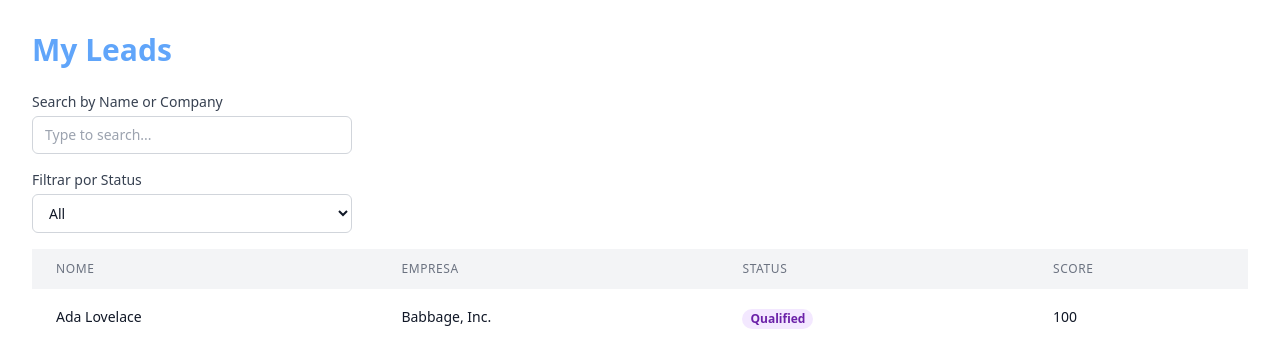
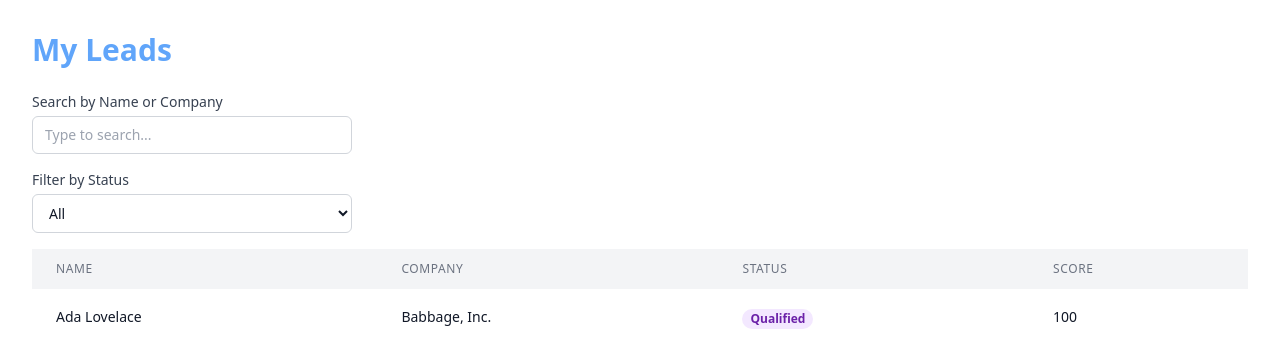
Before and after one commit to Fortuna09/mini-seller-console, a React (Vite) app: page / in a window 1280 px wide. Shown: the top 339 px of the page. Built offline with nearby package versions, Linux system fonts and the light colour scheme.

Commit message:
refactor: translate remaining UI texts to English

```diff
--- a/src/App.tsx
+++ b/src/App.tsx
@@ -136,7 +136,7 @@ function App() {
 
       <div className="mb-4 w-full sm:max-w-xs">
         <label htmlFor="status-filter" className="block text-sm font-medium text-gray-700 mb-1">
-          Filtrar por Status
+          Filter by Status
         </label>
         <select
           id="status-filter"
--- a/src/features/leads/LeadDetailPanel.tsx
+++ b/src/features/leads/LeadDetailPanel.tsx
@@ -84,7 +84,7 @@ export function LeadDetailPanel({ lead, isOpen, onClose, onUpdate, onConvert }:
                       {lead ? (
                         <div className="space-y-4">
                           <div>
-                            <h3 className="text-sm font-medium text-gray-500">Empresa</h3>
+                            <h3 className="text-sm font-medium text-gray-500">Company</h3>
                             <p className="mt-1 text-sm text-gray-900">{lead.company}</p>
                           </div>
                           <div>
@@ -120,7 +120,7 @@ export function LeadDetailPanel({ lead, isOpen, onClose, onUpdate, onConvert }:
                             <p className="mt-1 text-sm text-gray-900">{lead.score}</p>
                           </div>
                           <div>
-                            <h3 className="text-sm font-medium text-gray-500">Fonte</h3>
+                            <h3 className="text-sm font-medium text-gray-500">Source</h3>
                             <p className="mt-1 text-sm text-gray-900">{lead.source}</p>
                           </div>
                           <div className="mt-6 flex space-x-3">
@@ -129,7 +129,7 @@ export function LeadDetailPanel({ lead, isOpen, onClose, onUpdate, onConvert }:
                               onClick={handleSave}
                               className="inline-flex justify-center rounded-md border border-transparent bg-blue-600 px-4 py-2 text-sm font-medium text-white shadow-sm hover:bg-blue-700 focus:outline-none focus:ring-2 focus:ring-blue-500 focus:ring-offset-2"
                             >
-                              Salvar
+                              Save
                             </button>
                             <button
                               type="button"
@@ -142,14 +142,14 @@ export function LeadDetailPanel({ lead, isOpen, onClose, onUpdate, onConvert }:
                               }}
                               className="inline-flex justify-center rounded-md border border-gray-300 bg-white px-4 py-2 text-sm font-medium text-gray-700 shadow-sm hover:bg-gray-50 focus:outline-none focus:ring-2 focus:ring-blue-500 focus:ring-offset-2"
                             >
-                              Cancelar
+                              Cancel
                             </button>
                             <button
                               type="button"
                               onClick={() => lead && onConvert(lead)}
                               className="inline-flex justify-center rounded-md border border-transparent bg-green-600 px-4 py-2 text-sm font-medium text-white shadow-sm hover:bg-green-700 focus:outline-none focus:ring-2 focus:ring-green-500 focus:ring-offset-2"
                             >
-                              Converter em Oportunidade
+                              Convert to Opportunity
                             </button>
                           </div>
                         </div>
--- a/src/features/leads/LeadsTable.tsx
+++ b/src/features/leads/LeadsTable.tsx
@@ -20,10 +20,10 @@ export function LeadsTable({ leads, onSelectLead }: LeadsTableProps) {
         <thead className="bg-gray-100">
           <tr>
             <th className="px-6 py-3 text-left text-xs font-medium text-gray-500 uppercase tracking-wider">
-              Nome
+              Name
             </th>
             <th className="px-6 py-3 text-left text-xs font-medium text-gray-500 uppercase tracking-wider">
-              Empresa
+              Company
             </th>
             <th className="px-6 py-3 text-left text-xs font-medium text-gray-500 uppercase tracking-wider">
               Status
```
